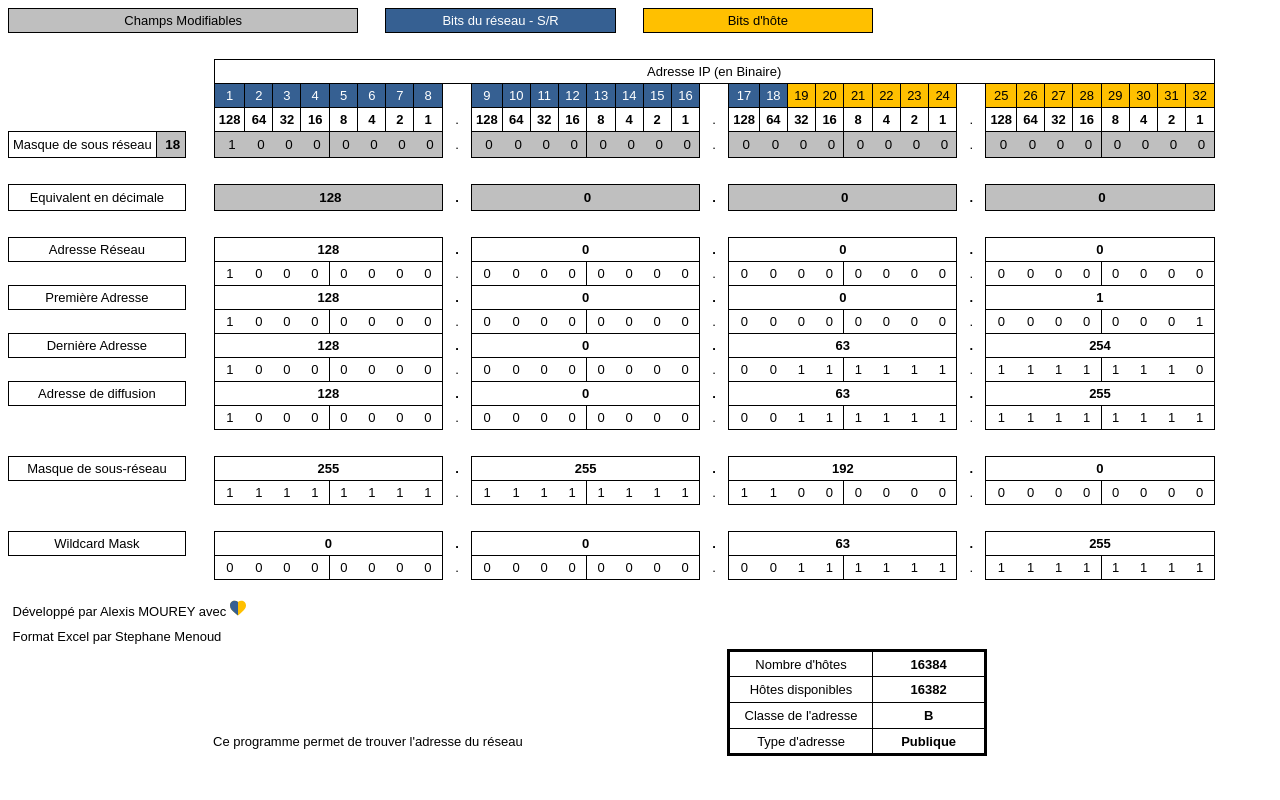
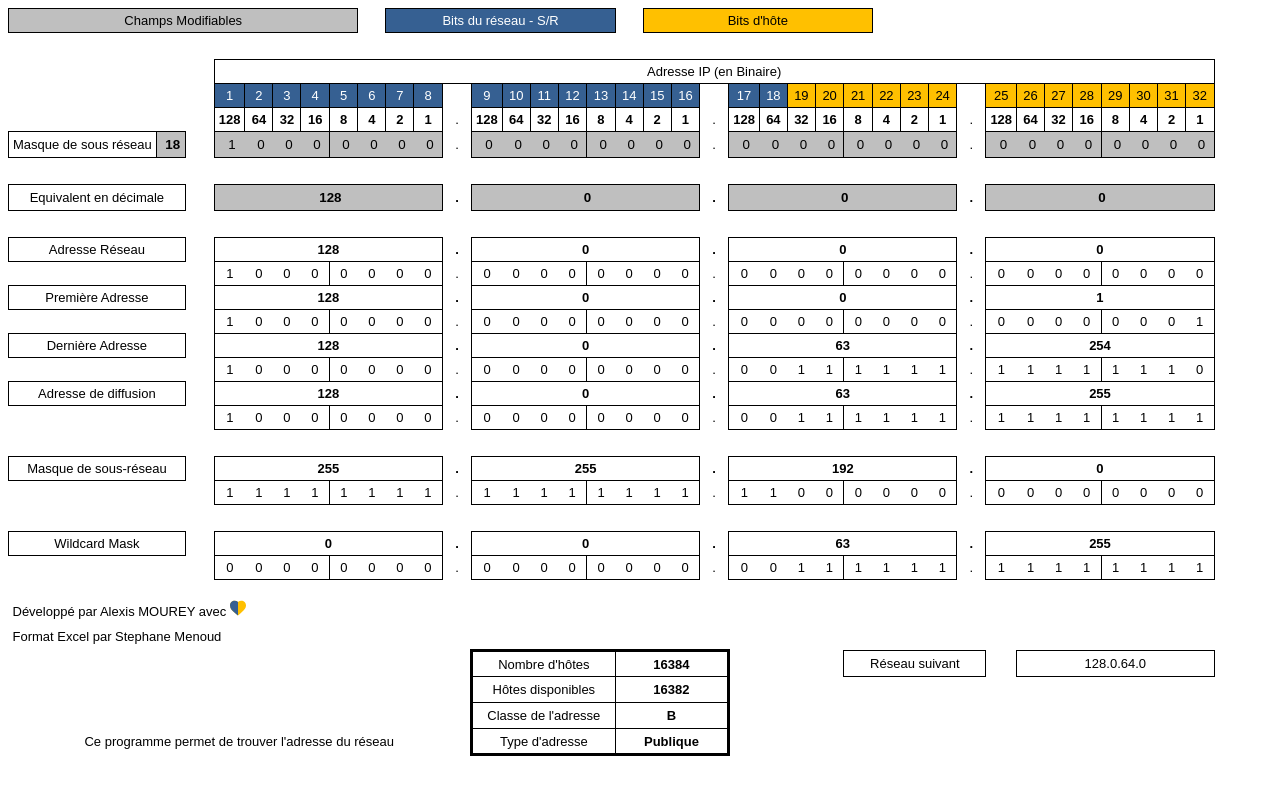
Before and after one commit to xixi52/IPCalculator, a PHP site: page / in a window 1280 px wide. Run offline with PHP 8.4, Linux system fonts and the light colour scheme.

Commit message:
Add next network

```diff
--- a/assets/js/script.js
+++ b/assets/js/script.js
@@ -405,4 +405,35 @@ function updateBinLast(countCurrentOctet) {
   )
     $("#type-address").html("Privée");
   else $("#type-address").html("Publique");
+
+  // Find next network
+  if (parseInt($("#octet4-broadcast").html()) < 255)
+    $("#next-net").html(
+      $("#octet1-broadcast").html().toString() +
+        "." +
+        $("#octet2-broadcast").html().toString() +
+        "." +
+        $("#octet3-broadcast").html().toString() +
+        "." +
+        (parseInt($("#octet4-broadcast").html()) + 1)
+    );
+  else if (parseInt($("#octet3-broadcast").html()) < 255)
+    $("#next-net").html(
+      $("#octet1-broadcast").html().toString() +
+        "." +
+        $("#octet2-broadcast").html().toString() +
+        "." +
+        (parseInt($("#octet3-broadcast").html()) + 1) +
+        ".0"
+    );
+  else if (parseInt($("#octet2-broadcast").html()) < 255)
+    $("#next-net").html(
+      $("#octet1-broadcast").html().toString() +
+        "." +
+        (parseInt($("#octet2-broadcast").html()) + 1) +
+        ".0.0"
+    );
+  else if (parseInt($("#octet1-broadcast").html()) < 255)
+    $("#next-net").html(parseInt($("#octet1-broadcast").html()) + 1 + ".0.0.0");
+  else $("#next-net").html("Aucun réseau suivant");
 }
--- a/index.php
+++ b/index.php
@@ -451,25 +451,29 @@
         </tr>
         <!-- Host count -->
         <tr>
-          <td class="noborder blank-cell" colspan="21"></td>
+          <td class="noborder blank-cell" colspan="12"></td>
           <td class="border-left-bold border-top-bold" colspan="5">Nombre d'hôtes</td>
           <td id="host-count" class="bold border-right-bold border-top-bold" colspan="4">16384</td>
+          <td class="noborder blank-cell" colspan="4"></td>
+          <td colspan="5">Réseau suivant</td>
+          <td class="noborder blank-cell"></td>
+          <td id="next-net" colspan="7">128.0.64.0</td>
         </tr>
         <!-- Host available -->
         <tr>
-          <td class="noborder blank-cell" colspan="21"></td>
+          <td class="noborder blank-cell" colspan="12"></td>
           <td class="border-left-bold" colspan="5">Hôtes disponibles</td>
           <td id="host-available" class="bold border-right-bold" colspan="4">16382</td>
         </tr>
         <!-- Class address -->
         <tr>
-          <td class="noborder blank-cell" colspan="21"></td>
+          <td class="noborder blank-cell" colspan="12"></td>
           <td class="border-left-bold" colspan="5">Classe de l'adresse</td>
           <td id="class-address" class="bold border-right-bold" colspan="4">B</td>
         </tr>
         <!-- Type address -->
         <tr>
-          <td class="noborder blank-cell" colspan="21">Ce programme permet de trouver l'adresse du réseau </td>
+          <td class="noborder blank-cell" colspan="12">Ce programme permet de trouver l'adresse du réseau </td>
           <td class="border-left-bold border-bottom-bold" colspan="5">Type d'adresse</td>
           <td id="type-address" class="bold border-right-bold border-bottom-bold" colspan="4">Publique</td>
         </tr>
```
